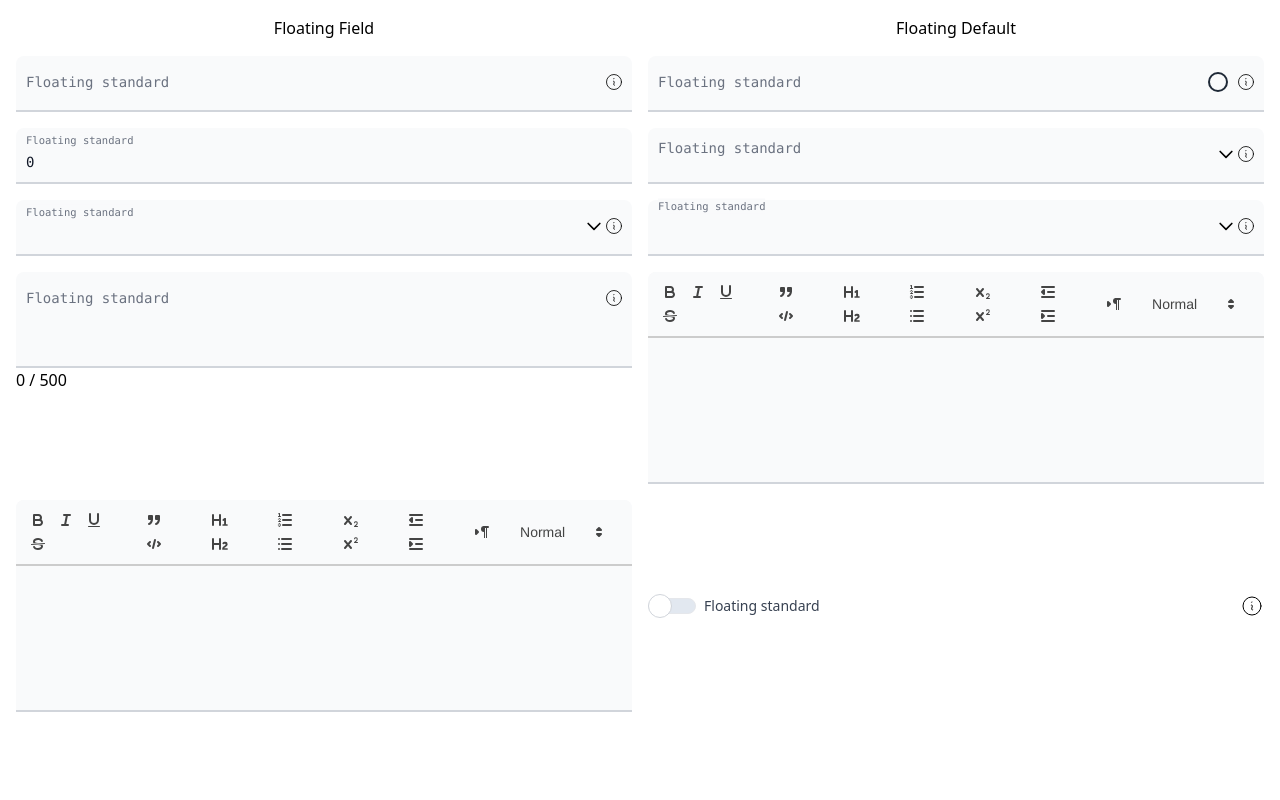
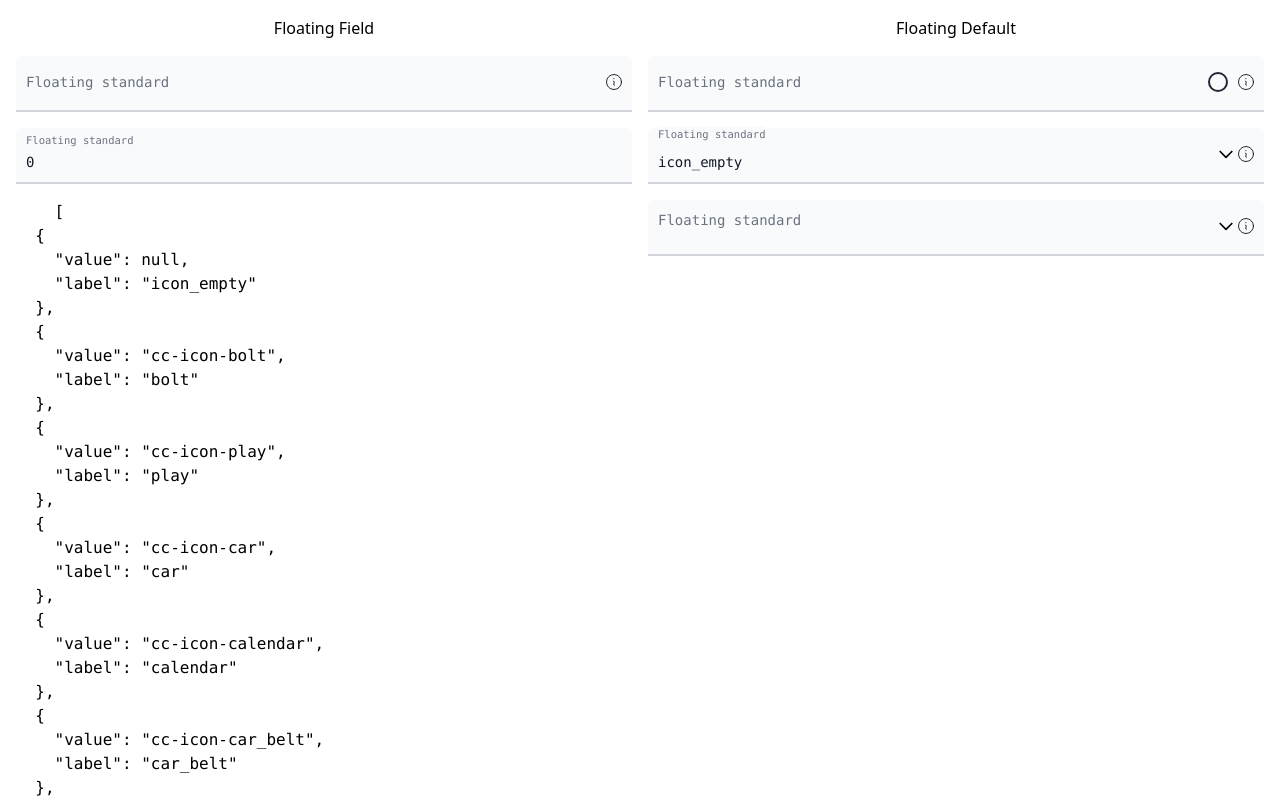
Before and after one commit to LLNet/vue-floating-form, a Vue app: page / in a window 1280 px wide. Shown: the top 800 px of the page. Built offline with nearby package versions, Linux system fonts and the light colour scheme.

Commit message:
fix bug around null or undefine as value

```diff
--- a/package.json
+++ b/package.json
@@ -1,7 +1,7 @@
 {
   "name": "llnet-vue-floating-form",
   "private": false,
-  "version": "0.0.25",
+  "version": "0.0.26",
   "type": "module",
   "author": "LLNet",
   "files": [
--- a/src/App.vue
+++ b/src/App.vue
@@ -35,6 +35,39 @@ const {floatingStyles} = useFloating(reference, floating, {
   placement: 'top',
   middleware: [offset(10), flip(), shift()],
 });
+
+const icons = ref([
+  null,
+  'bolt',
+  'play',
+  'car',
+  'calendar',
+  'car_belt',
+  'chain',
+  'drivmiddel',
+  'funnel',
+  'gas_tank',
+  'gear_belt',
+  'geartype',
+  'hk',
+  'key',
+  'km_tal',
+  'lifter',
+  'oil',
+  'radiator',
+  'raekkevidde',
+  'rearview',
+  'santander',
+  'shift',
+  'shockbreaker',
+  'spark_plug',
+  'speedometer',
+  'spotlight',
+  'tire',
+  'tire_pump',
+  'wiper',
+].map(i => ({value:(i === null ? null : 'cc-icon-' + i), label:(i === null ? 'icon_empty' : i)})));
+
 </script>
 <template>
   <div class="grid grid-cols-2 gap-4 p-4 container mx-auto">
@@ -58,10 +91,20 @@ const {floatingStyles} = useFloating(reference, floating, {
         :info="info"
         info-message="tester"
         :layout="layout"
+        v-model="form.icon"
+        :empty-value="''"
+        :options="icons"
+    />
+    <Select2
+        :info="info"
+        info-message="tester"
+        :layout="layout"
         v-model="form.type"
         :empty-value="''"
         :options="['1', {label:2, value:2, desc:'test'}, {label:2, value:2, group:'test', desc:'test'}, {label:3, desc:'test'}, '5']"
-    /><Select
+    />
+
+    <Select
       info-message="tester" :layout="layout" v-model="form.type" :options="['1', {label:2, value:2}, {label:2, value:2, group:'test'}, {label:3}, '5']" :info="info" />
 
     <Select2
--- a/src/components/Select.vue
+++ b/src/components/Select.vue
@@ -135,7 +135,11 @@ const options = computed(() => {
           {label: value, value: key, group: null}
       );
     } else if (typeof value === 'object'){
-      tmp.push({value: (value?.value ?? key), label: (value?.label ?? key), group: (value?.group ?? null)});
+      tmp.push({
+        value: (value.hasOwnProperty('value') ? value.value : key),
+        label: (value?.hasOwnProperty('label') ? value.label : key),
+        group: (value?.group ?? null)
+      });
 
       if(value?.group && !groups.includes(value.group)){
         groups.push(value.group);
--- a/src/components/Select2.vue
+++ b/src/components/Select2.vue
@@ -79,6 +79,9 @@
       <path d="M6.28 5.22a.75.75 0 0 0-1.06 1.06L8.94 10l-3.72 3.72a.75.75 0 1 0 1.06 1.06L10 11.06l3.72 3.72a.75.75 0 1 0 1.06-1.06L11.06 10l3.72-3.72a.75.75 0 0 0-1.06-1.06L10 8.94 6.28 5.22Z" />
     </svg>
   </div>
+  <pre>
+    {{ options }}
+  </pre>
 </template>
 
 <script setup>
@@ -168,7 +171,12 @@ const options = computed(() => {
           {label: value, value: key}
       );
     } else if (typeof value === 'object'){
-      tmp.push({value: (value?.value ?? key), label: (value?.label ?? key), desc: value?.desc ?? undefined});
+      tmp.push({
+        ...(typeof value === 'object' ? value : {}),
+        value: (value.hasOwnProperty('value') ? value.value : key),
+        label: (value?.hasOwnProperty('label') ? value.label : key),
+        desc: value?.desc ?? undefined}
+      );
     }
   });
 
```
